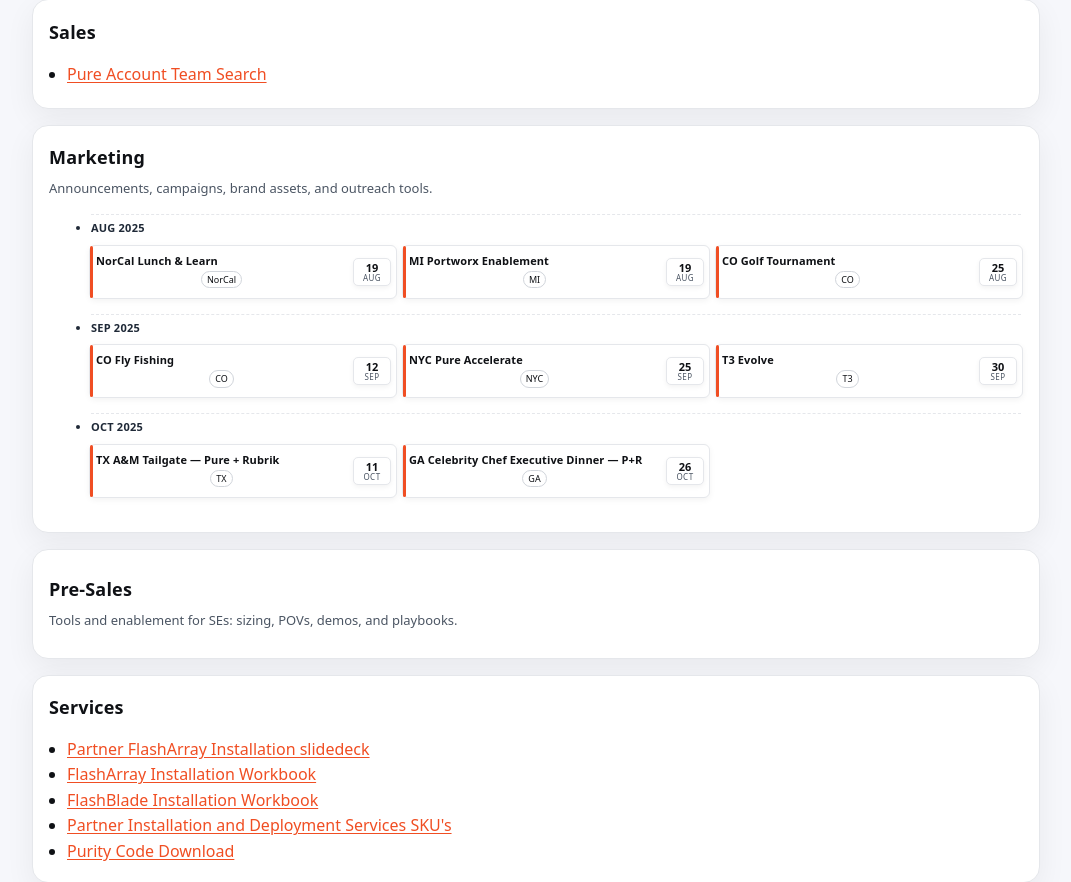
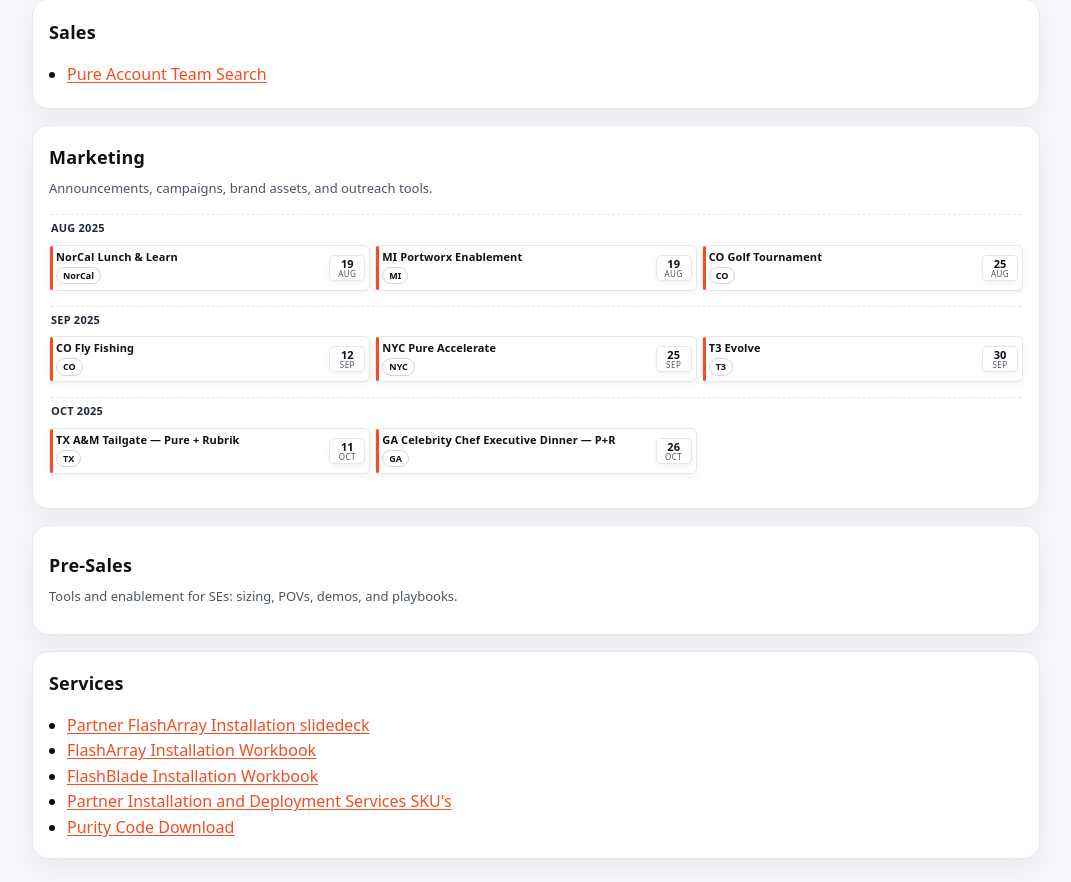
Before and after one commit to jwsiejk/accountlist, a Flask app: page / in a window 1280 px wide. Shown: the part 314-1196 px from the top of the page, without its empty margins (104-1175 px from the left). Run offline with Flask 3, Linux system fonts and the light colour scheme; some libraries are stand-ins or nearby versions.

Commit message:
Update index.html

```diff
--- a/templates/index.html
+++ b/templates/index.html
@@ -38,8 +38,11 @@
     .links a{color:var(--pure-orange); text-decoration:underline; text-underline-offset:2px}
     .links a:hover{color:var(--pure-orange-700)}
 
-    /* Marketing events — ultra-compact, responsive; stripe, centered chip, right date badge */
-    .events{ display:grid; grid-template-columns:1fr; gap:3px; margin-top:6px; }
+    /* Marketing events — ultra-compact, no extra whitespace, left stripe, date badge */
+    .events{
+      display:grid; grid-template-columns:1fr; gap:3px; margin-top:6px;
+      list-style:none; padding:0;   /* remove list padding/markers */
+    }
     @media (min-width:700px){  .events{ grid-template-columns:repeat(2,minmax(180px,1fr)); gap:4px; } }
     @media (min-width:1000px){ .events{ grid-template-columns:repeat(3,minmax(160px,1fr)); gap:5px; } }
     @media (min-width:1300px){ .events{ grid-template-columns:repeat(4,minmax(150px,1fr)); gap:6px; } }
@@ -55,10 +58,12 @@
 
     .event{
       position:relative;
-      display:grid; grid-template-columns:1fr auto; align-items:center; /* text + datebadge */
+      display:grid; grid-template-columns:1fr auto; align-items:center; /* text, date badge */
       background:#fff; border:1px solid var(--slate-200); border-radius:6px;
-      padding:3px 5px; gap:6px; box-shadow:0 2px 6px rgba(15,17,21,.05);
-      min-height:54px; padding-left:6px; /* tiny space after stripe */
+      padding:2px 4px; gap:4px; box-shadow:0 2px 6px rgba(15,17,21,.05);
+      min-height:46px;
+      /* put title right against stripe */
+      padding-left:6px; /* tiny space so text doesn't touch the stripe */
     }
     /* orange stripe */
     .event::before{
@@ -67,25 +72,26 @@
     }
     .event.past{opacity:.5}
 
-    .info{min-width:0} /* allow text clamp */
+    .info{min-width:0}
     .event .title{
       font-weight:700; letter-spacing:.01em; font-size:11px; line-height:1.15;
       display:-webkit-box; -webkit-line-clamp:2; -webkit-box-orient:vertical; overflow:hidden;
       margin:0;
     }
-    /* centered location chip */
-    .chips{display:flex; justify-content:center; gap:4px; flex-wrap:wrap; margin-top:3px}
+    /* location chip snug under title, left-aligned, bold text */
+    .chips{display:flex; justify-content:flex-start; gap:4px; flex-wrap:wrap; margin-top:3px}
     .chip{
-      font-size:9px; padding:1px 5px; border-radius:999px;
-      background:#fff; color:#0f1115; border:1px solid var(--slate-300);
+      font-size:9px; padding:1px 6px; border-radius:999px;
+      background:#fff; color:#0f1115; border:1px solid var(--slate-300); font-weight:700;
       max-width:100%; white-space:nowrap; overflow:hidden; text-overflow:ellipsis;
     }
 
-    /* right date badge (kept, meta line removed) */
+    /* compact right date badge */
     .datebox{
-      text-align:center; min-width:38px;
+      text-align:center; min-width:36px;
       background:#fff; border:1px solid var(--slate-200); border-radius:5px;
-      padding:3px 4px; line-height:1; box-shadow:0 2px 5px rgba(15,17,21,.05);
+      padding:2px 4px; line-height:1; box-shadow:0 2px 5px rgba(15,17,21,.05);
+      margin-left:0;   /* no extra gap on the right */
     }
     .datebox .day{font-size:11px; font-weight:800; color:#0f1115}
     .datebox .mon{font-size:8px; letter-spacing:.06em; text-transform:uppercase; color:#4b5563; margin-top:1px}
```
